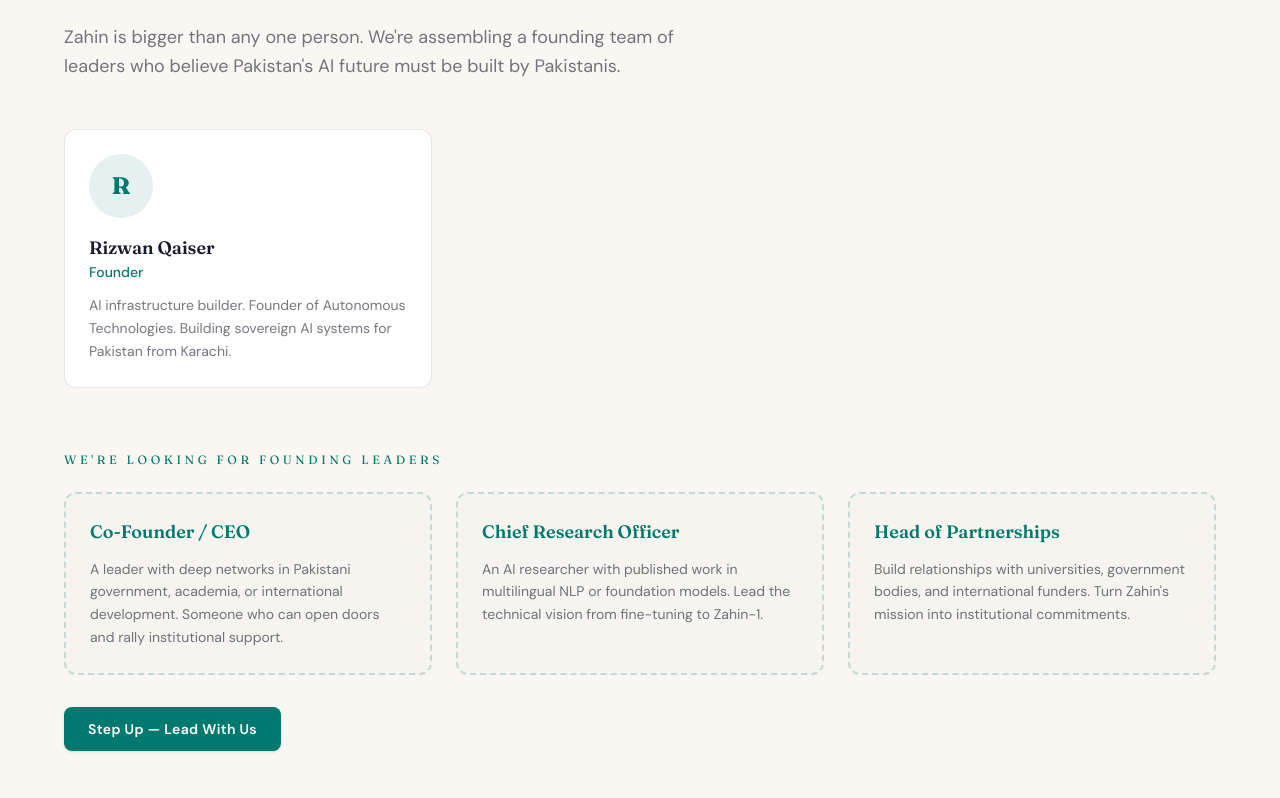
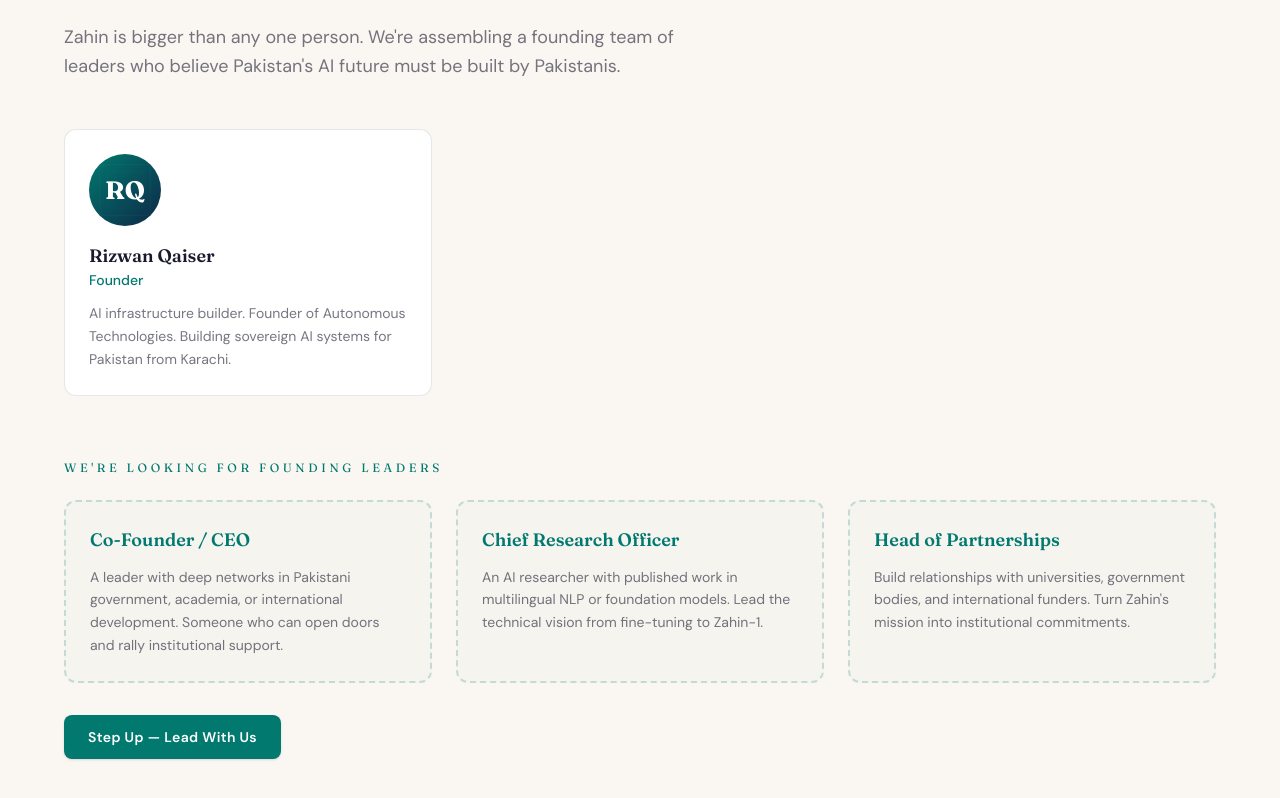
Before and after one commit to autonomous-tech/zahin-website, a Next.js app: page / in a window 1280 px wide. Shown: the part 4365-5163 px from the top of the page. Built offline with nearby package versions, Linux system fonts and the light colour scheme.

Commit message:
feat: add Avatar component, upgrade leadership cards, add scroll padding
Co-Authored-By: Claude Sonnet 4.6 <noreply@anthropic.com>

```diff
--- a/src/app/globals.css
+++ b/src/app/globals.css
@@ -15,6 +15,7 @@
 @layer base {
   html {
     scroll-behavior: smooth;
+    scroll-padding-top: 5rem;
   }
 
   body {
--- a/src/components/sections/Leadership.tsx
+++ b/src/components/sections/Leadership.tsx
@@ -1,5 +1,6 @@
 import SectionWrapper from "@/components/ui/SectionWrapper";
 import Button from "@/components/ui/Button";
+import Avatar from "@/components/ui/Avatar";
 
 interface TeamMember { name: string; role: string; bio: string; }
 
@@ -16,9 +17,7 @@ const openRoles = [
 function PersonCard({ member }: { member: TeamMember }) {
   return (
     <div className="bg-white rounded-xl border border-deep-ink/10 p-6 hover:shadow-md transition-shadow">
-      <div className="w-16 h-16 rounded-full bg-pakistan-green/10 flex items-center justify-center mb-4">
-        <span className="text-2xl font-display font-bold text-pakistan-green">{member.name.charAt(0)}</span>
-      </div>
+      <Avatar name={member.name} size={72} className="mb-4" />
       <h3 className="font-display text-lg font-semibold">{member.name}</h3>
       <p className="text-sm text-pakistan-green font-medium">{member.role}</p>
       <p className="mt-3 text-sm text-deep-ink/60 leading-relaxed">{member.bio}</p>
--- /dev/null
+++ b/src/components/ui/Avatar.tsx
@@ -0,0 +1,33 @@
+interface AvatarProps {
+  name: string;
+  size?: number;
+  className?: string;
+}
+
+export default function Avatar({ name, size = 64, className = "" }: AvatarProps) {
+  const initials = name.split(" ").map(w => w[0]).join("").slice(0, 2);
+
+  return (
+    <div
+      className={`relative rounded-full overflow-hidden flex items-center justify-center ${className}`}
+      style={{ width: size, height: size }}
+    >
+      {/* Geometric background */}
+      <svg className="absolute inset-0 w-full h-full" viewBox="0 0 100 100">
+        <defs>
+          <linearGradient id={`avatar-grad-${name.replace(/\s/g, "")}`} x1="0" y1="0" x2="1" y2="1">
+            <stop offset="0%" stopColor="#01796F" />
+            <stop offset="100%" stopColor="#0D2847" />
+          </linearGradient>
+        </defs>
+        <rect width="100" height="100" fill={`url(#avatar-grad-${name.replace(/\s/g, "")})`} />
+        {/* Subtle geometric pattern inside */}
+        <rect x="15" y="15" width="70" height="70" fill="none" stroke="white" strokeWidth="0.5" opacity="0.1" rx="2" />
+        <rect x="25" y="25" width="50" height="50" fill="none" stroke="white" strokeWidth="0.3" opacity="0.08" rx="1" />
+      </svg>
+      <span className="relative z-10 font-display font-bold text-white" style={{ fontSize: size * 0.35 }}>
+        {initials}
+      </span>
+    </div>
+  );
+}
```
